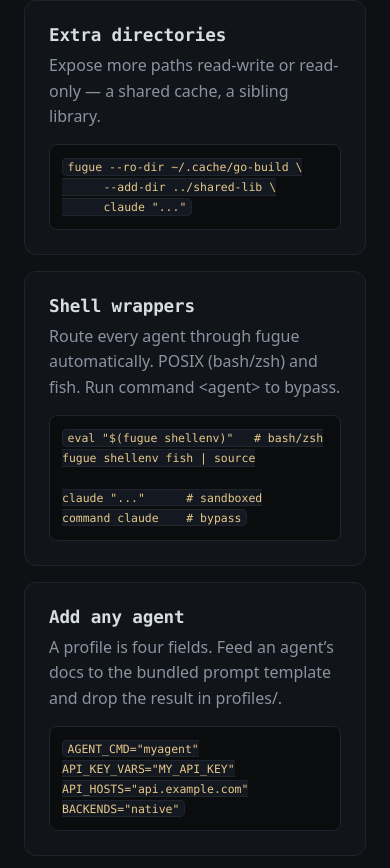
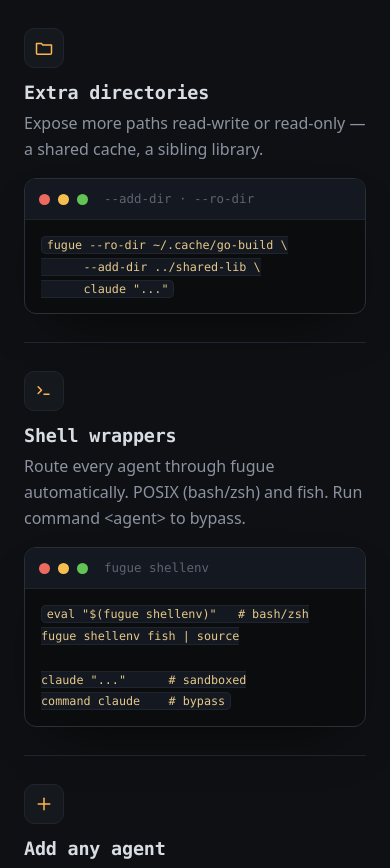
Before and after one commit to dotbrains/fugue, a React (Vite) app in the folder site/: page / in a window 390 px wide. Shown: the part 8136-9004 px from the top of the page. Built offline with nearby package versions, Linux system fonts and the light colour scheme.

Commit message:
feat(site): redesign the Configure to taste section
Give each option an icon, a clear heading/description, and a labeled mini
terminal (traffic-light bar + the relevant flag as its title), separated by
dividers — replacing the flat label/code rows. Stacks cleanly on mobile.

```diff
--- a/site/src/App.tsx
+++ b/site/src/App.tsx
@@ -355,23 +355,55 @@
   )
 }
 
+function configIcon(title: string): ReactNode {
+  const p = { fill: 'none', stroke: 'currentColor', strokeWidth: 1.8 } as const
+  if (title === 'Extra directories') {
+    return (
+      <svg viewBox="0 0 24 24" width="20" height="20" {...p} strokeLinejoin="round">
+        <path d="M3 6.5h6l1.5 2H21V18a1.5 1.5 0 0 1-1.5 1.5h-15A1.5 1.5 0 0 1 3 18z" />
+      </svg>
+    )
+  }
+  if (title === 'Shell wrappers') {
+    return (
+      <svg viewBox="0 0 24 24" width="20" height="20" {...p} strokeLinecap="round" strokeLinejoin="round">
+        <path d="M5 7l4 4-4 4" />
+        <line x1="12" y1="16" x2="18" y2="16" />
+      </svg>
+    )
+  }
+  return (
+    <svg viewBox="0 0 24 24" width="20" height="20" {...p} strokeLinecap="round">
+      <line x1="12" y1="5" x2="12" y2="19" />
+      <line x1="5" y1="12" x2="19" y2="12" />
+    </svg>
+  )
+}
+
 function Config() {
   return (
     <section className="section alt">
       <div className="container">
         <h2>Configure to taste</h2>
-        <div className="cards config-cards">
+        <div className="config-list">
           {CONFIG.map((c) => (
-            <div className="card config" key={c.title}>
-              <div className="config-head">
+            <div className="config-item" key={c.title}>
+              <div className="config-text">
+                <div className="config-ico">{configIcon(c.title)}</div>
                 <h3>{c.title}</h3>
                 <p>{c.body}</p>
               </div>
-              {c.code ? (
-                <pre className="mini">
+              <div className="term config-term">
+                <div className="term-bar">
+                  <span className="dot dot-r" />
+                  <span className="dot dot-y" />
+                  <span className="dot dot-g" />
+                  <span className="term-title">{c.tag}</span>
+                </div>
+                <pre className="term-body small">
                   <code>{c.code}</code>
                 </pre>
-              ) : null}
+              </div>
             </div>
           ))}
         </div>
--- a/site/src/data.ts
+++ b/site/src/data.ts
@@ -152,21 +152,29 @@
   ],
 }
 
-export type ConfigItem = { title: string; body: string; code?: string }
+export type ConfigItem = {
+  title: string
+  tag: string
+  body: string
+  code?: string
+}
 
 export const CONFIG: ConfigItem[] = [
   {
     title: 'Extra directories',
+    tag: '--add-dir · --ro-dir',
     body: 'Expose more paths read-write or read-only — a shared cache, a sibling library.',
     code: 'fugue --ro-dir ~/.cache/go-build \\\n      --add-dir ../shared-lib \\\n      claude "..."',
   },
   {
     title: 'Shell wrappers',
+    tag: 'fugue shellenv',
     body: 'Route every agent through fugue automatically. POSIX (bash/zsh) and fish. Run command <agent> to bypass.',
     code: 'eval "$(fugue shellenv)"   # bash/zsh\nfugue shellenv fish | source\n\nclaude "..."      # sandboxed\ncommand claude    # bypass',
   },
   {
     title: 'Add any agent',
+    tag: 'profiles/<name>.env',
     body: 'A profile is four fields. Feed an agent’s docs to the bundled prompt template and drop the result in profiles/.',
     code: 'AGENT_CMD="myagent"\nAPI_KEY_VARS="MY_API_KEY"\nAPI_HOSTS="api.example.com"\nBACKENDS="native"',
   },
--- a/site/src/index.css
+++ b/site/src/index.css
@@ -565,26 +565,55 @@
   color: var(--accent);
   border-color: var(--accent-dim);
 }
-/* install methods + config items: one per row, text left, full-width code right */
-.install-cards,
-.config-cards {
+/* install methods: one per row, text left, full-width command right */
+.install-cards {
   grid-template-columns: 1fr;
   gap: 16px;
 }
-.card.config {
+
+/* config options: label + icon on the left, a labeled mini terminal on right */
+.config-list {
   display: grid;
-  grid-template-columns: 280px minmax(0, 1fr);
-  gap: 24px;
+}
+.config-item {
+  display: grid;
+  grid-template-columns: 320px minmax(0, 1fr);
+  gap: 36px;
   align-items: center;
+  padding: 28px 0;
 }
-.config-head h3 {
+.config-item + .config-item {
+  border-top: 1px solid var(--border);
+}
+.config-ico {
+  width: 40px;
+  height: 40px;
+  border-radius: 10px;
+  background: #15181d;
+  border: 1px solid var(--border);
+  display: inline-flex;
+  align-items: center;
+  justify-content: center;
+  color: var(--accent);
+  margin-bottom: 14px;
+}
+.config-text h3 {
   margin: 0 0 8px;
+  font-size: 1.15rem;
 }
-.config-head p {
+.config-text p {
+  color: var(--muted);
   margin: 0;
 }
-.card.config .mini {
-  margin: 0;
+.config-term.term {
+  background: var(--bg);
+}
+.term-body.small {
+  font-size: 0.8rem;
+  line-height: 1.7;
+  padding: 14px 16px;
+  white-space: pre;
+  overflow-x: auto;
 }
 .card.install {
   display: grid;
@@ -994,10 +1023,13 @@
     grid-template-columns: 1fr;
     gap: 24px;
   }
-  .card.install,
-  .card.config {
+  .card.install {
     grid-template-columns: 1fr;
     gap: 14px;
+  }
+  .config-item {
+    grid-template-columns: 1fr;
+    gap: 16px;
   }
   .trace-head {
     display: none;
```
